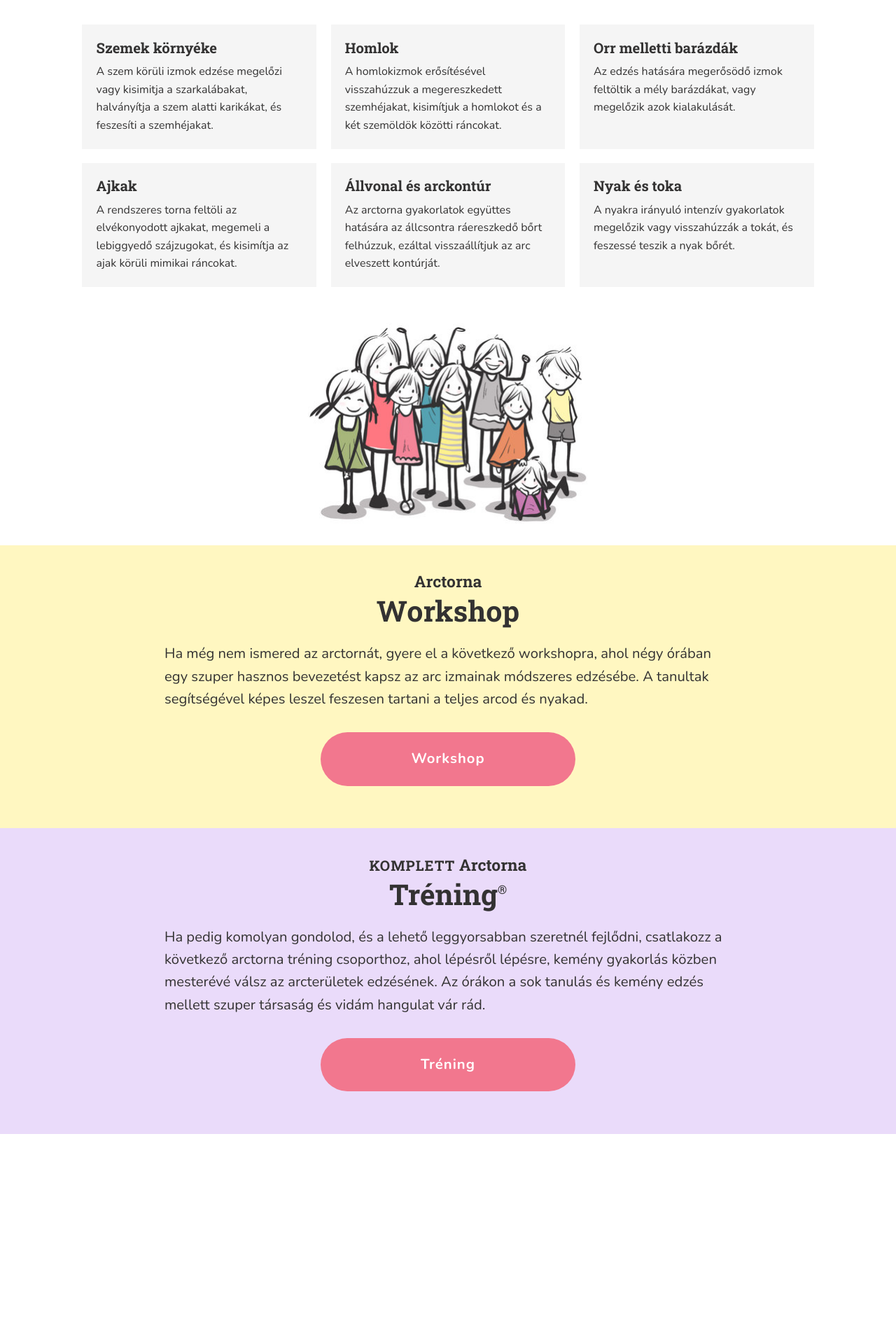
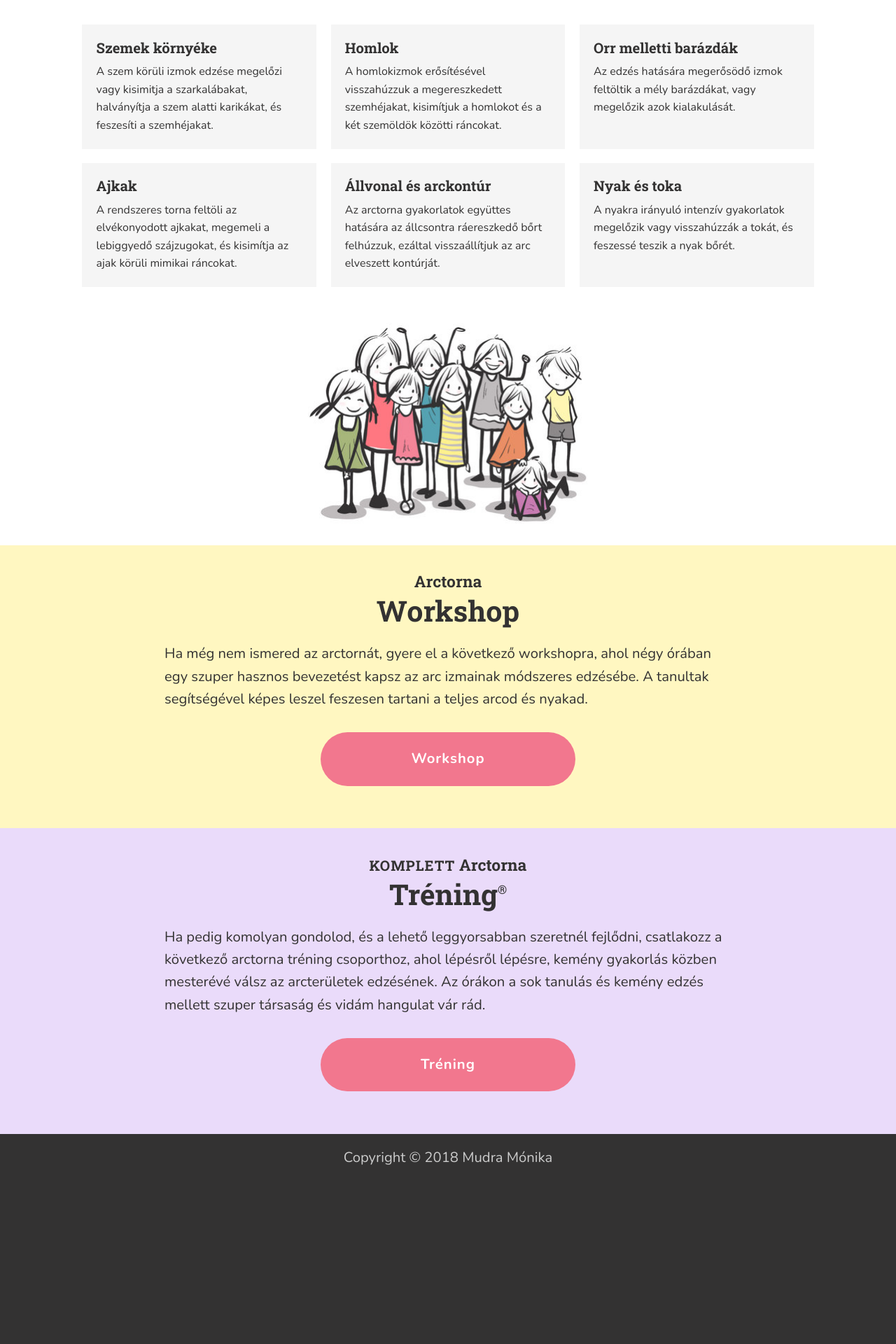
Before and after one commit to monikamudra/arctorna, a Jekyll site: the page built from index.md, in a window 1280 px wide. Shown: the part 1360-3280 px from the top of the page at 70% size. Built offline with Jekyll 4.4.1, drawn with Linux system fonts in a browser that asks for light colours; before the commit the page ends 2980 px from its top, so only the background shows below that.

Commit message:
Add simple footer

```diff
--- a/_includes/footer.html
+++ b/_includes/footer.html
@@ -0,0 +1,5 @@
+<footer class="c-MainFooter">
+  <div class="c-ContentBlock c-ContentBlock--Centered">
+    Copyright © 2018 Mudra Mónika
+  </div>
+</footer>
--- a/_sass/base.scss
+++ b/_sass/base.scss
@@ -27,6 +27,7 @@
 @import "components/content-block";
 @import "components/event";
 @import "components/list";
+@import "components/main-footer";
 @import "components/main-header";
 @import "components/screen";
 
--- a/_sass/components/_list.scss
+++ b/_sass/components/_list.scss
@@ -1,4 +1,4 @@
-.c-List {}
+// .c-List {}
 
 .c-List__Item {
   &:not(:last-child) {
--- /dev/null
+++ b/_sass/components/_main-footer.scss
@@ -0,0 +1,7 @@
+.c-MainFooter {
+  flex: 1 0 auto;
+  height: 300px;
+  padding: token("screen", "padding");
+  background-color: token("color-for", "background-dark");
+  color: token("color-for", "text-on-dark");
+}
--- a/_sass/defaults/_defaults.scss
+++ b/_sass/defaults/_defaults.scss
@@ -27,6 +27,11 @@ html {
   @include break($from: 'large') {
     font-size: font-size-px('mega');
   }
+}
+
+body {
+  display: flex;
+  flex-direction: column;
 }
 
 h1,
```
